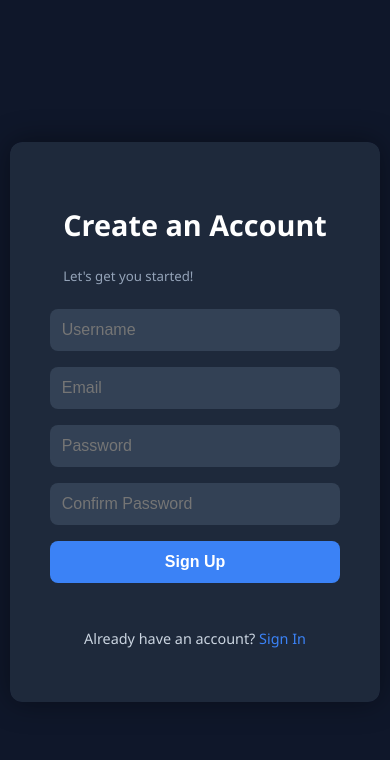
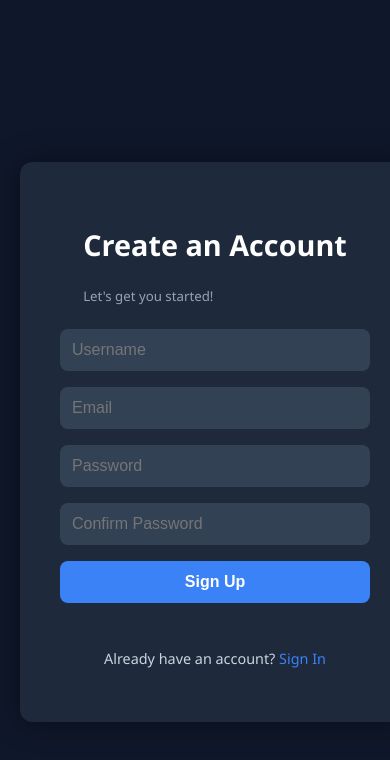
Before and after one commit to TuheliRay/Notes-App, a React (Vite) app in the folder frontend/: page /signup in a window 390 px wide. Shown: the top 760 px of the page. Built offline with nearby package versions, Linux system fonts and the light colour scheme; no server answers; the HTML template or start-up script is replaced by a standard one.

Commit message:
updated login and signup css

```diff
--- a/frontend/src/components/Login.module.css
+++ b/frontend/src/components/Login.module.css
@@ -175,6 +175,25 @@
 }
 
 @media (max-width: 480px) {
+  .login-page {
+    position: fixed;
+    top: 0;
+    left: 0;
+    width: 100%;
+    height: 100%;
+
+    /* space from edges */
+    padding: 20px;
+
+    display: flex;
+    justify-content: center;
+    align-items: center;
+  }
+
+  .login-wrapper {
+    max-width: 100%;
+    border-radius: 12px;
+  }
 
   .login-image {
     display: none;
--- a/frontend/src/components/SignUp.module.css
+++ b/frontend/src/components/SignUp.module.css
@@ -156,12 +156,32 @@
 
 /* For mobile phones */
 @media (max-width: 480px) {
+  .signup-page {
+    position: fixed;
+    top: 0;
+    left: 0;
+    width: 100%;
+    height: 100%;
+
+    /* space between form and screen edges */
+    padding: 20px;
+
+    display: flex;
+    justify-content: center;
+    align-items: center;
+  }
+
+  .signup-wrapper {
+    width: 100%;
+    max-width: 100%;
+    border-radius: 12px;
+  }
+
   .signup-image {
-    /* Hides the image on very small screens to save space */
     display: none;
   }
+
   .signup-container {
-    /* Applies the border radius to all corners since image is hidden */
     border-radius: 12px;
   }
 }
```
